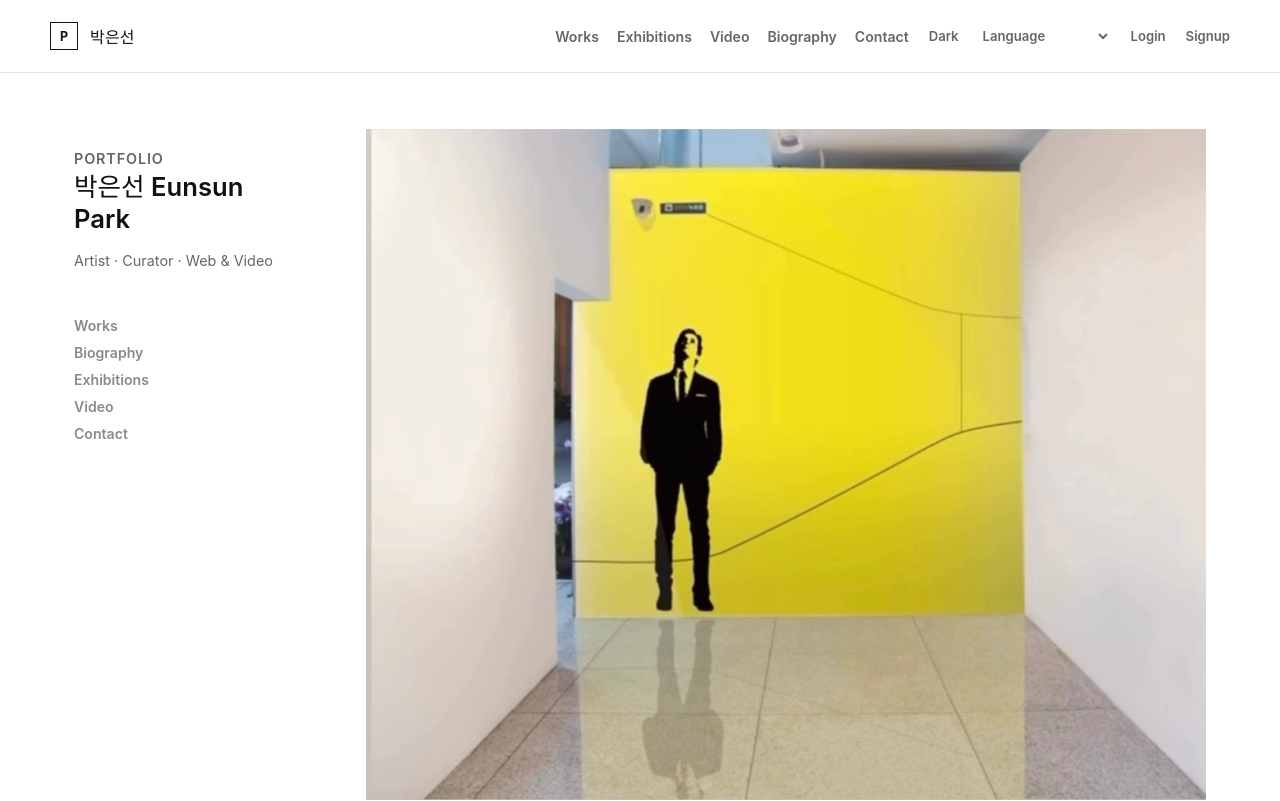
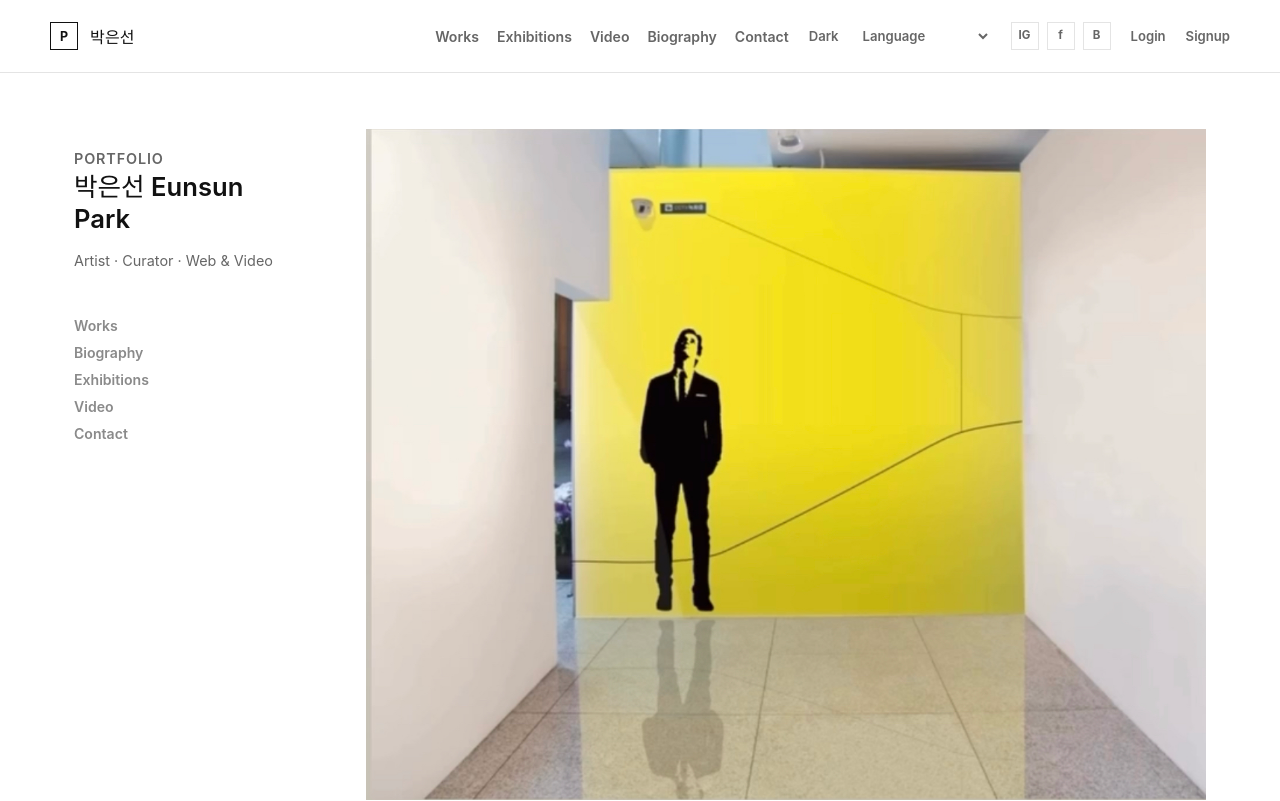
Before and after one commit to eunsunpark99-svg/portfolio, a React (Vite) app: page / in a window 1280 px wide. Shown: the top 801 px of the page. Built offline with nearby package versions, Linux system fonts and the light colour scheme.

Commit message:
Add header social links

```diff
--- a/src/App.css
+++ b/src/App.css
@@ -184,6 +184,7 @@ button {
 [data-theme='dark'] .product-search input,
 [data-theme='dark'] .product-sort select,
 [data-theme='dark'] .language-select,
+[data-theme='dark'] .social-link,
 [data-theme='dark'] .filter-reset-button,
 [data-theme='dark'] .category-button,
 [data-theme='dark'] .cart-quantity-button,
--- a/src/components/Header.jsx
+++ b/src/components/Header.jsx
@@ -11,6 +11,24 @@ const languageOptions = [
   { label: 'Italiano', value: 'it' },
   { label: 'Hebrew', value: 'he' },
   { label: 'Other languages', value: 'other' },
+]
+
+const socialLinks = [
+  {
+    label: 'Instagram',
+    mark: 'IG',
+    href: 'https://www.instagram.com/park.eunsun_artist/',
+  },
+  {
+    label: 'Facebook',
+    mark: 'f',
+    href: 'https://www.facebook.com/artepes',
+  },
+  {
+    label: 'Blog',
+    mark: 'B',
+    href: 'https://blog.naver.com/artepes',
+  },
 ]
 
 export default function Header({ theme, onToggleTheme, onNavigate }) {
@@ -167,6 +185,22 @@ export default function Header({ theme, onToggleTheme, onNavigate }) {
             ))}
           </select>
         </label>
+        <div className="social-links" aria-label="Social links">
+          {socialLinks.map((link) => (
+            <a
+              key={link.label}
+              className="social-link"
+              href={link.href}
+              target="_blank"
+              rel="noreferrer"
+              aria-label={link.label}
+              title={link.label}
+              onClick={closeMenu}
+            >
+              {link.mark}
+            </a>
+          ))}
+        </div>
         <button
           className="login-button"
           type="button"
--- a/src/styles/global.css
+++ b/src/styles/global.css
@@ -126,6 +126,29 @@
 .language-select:focus {
   border-color: var(--color-secondary);
   outline: 3px solid rgb(83 97 112 / 18%);
+}
+
+.social-links {
+  display: inline-flex;
+  align-items: center;
+  gap: 8px;
+}
+
+.social-link {
+  display: inline-grid;
+  width: 28px;
+  height: 28px;
+  place-items: center;
+  border: 1px solid var(--color-border);
+  color: var(--color-secondary);
+  font-size: 0.72rem;
+  font-weight: 700;
+  line-height: 1;
+}
+
+.social-link:hover {
+  border-color: var(--color-primary);
+  color: var(--color-primary);
 }
 
 .signup-button,
@@ -1756,6 +1779,10 @@ h1 {
   .language-field,
   .language-select {
     width: 100%;
+  }
+
+  .social-links {
+    justify-content: flex-start;
   }
 
   .artist-home {
```
